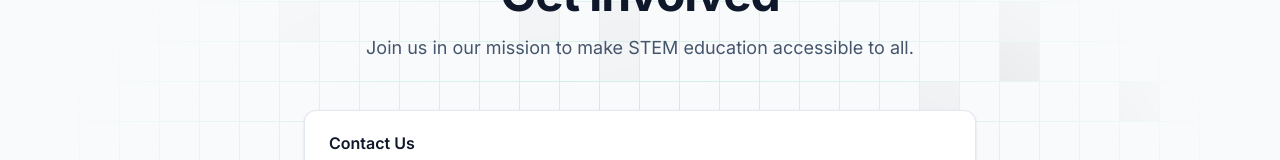
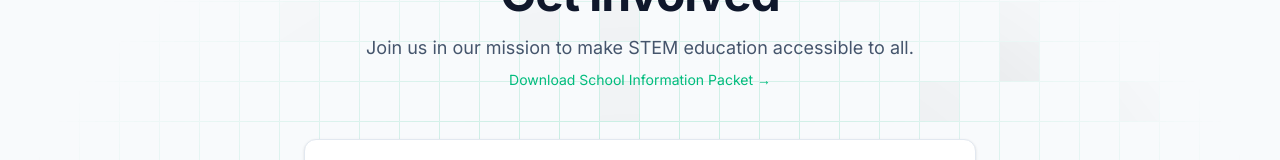
Before and after one commit to diwenne/stemsphere, a Next.js app in the folder landing-next/: page /get-involved in a window 1280 px wide. Shown: the part 158-318 px from the top of the page. Built offline with nearby package versions, Linux system fonts and the light colour scheme.

Commit message:
add simple handbook download link

```diff
--- a/landing-next/src/app/get-involved/page.tsx
+++ b/landing-next/src/app/get-involved/page.tsx
@@ -57,8 +57,15 @@ export default function GetInvolvedPage() {
                     <p className="text-lg text-slate-600 dark:text-slate-400">
                         Join us in our mission to make STEM education accessible to all.
                     </p>
+                    <a
+                        href="/handbook.pdf"
+                        target="_blank"
+                        rel="noopener noreferrer"
+                        className="text-emerald-500 hover:underline text-sm mt-2 inline-block"
+                    >
+                        Download School Information Packet →
+                    </a>
                 </div>
-
                 <Card className="bg-white dark:bg-neutral-900 border-slate-200 dark:border-neutral-800 shadow-sm">
                     <CardHeader>
                         <CardTitle className="text-slate-900 dark:text-white">Contact Us</CardTitle>
```
Also changed, not shown: 1 other file (tests, documents, lock files or other folders).
